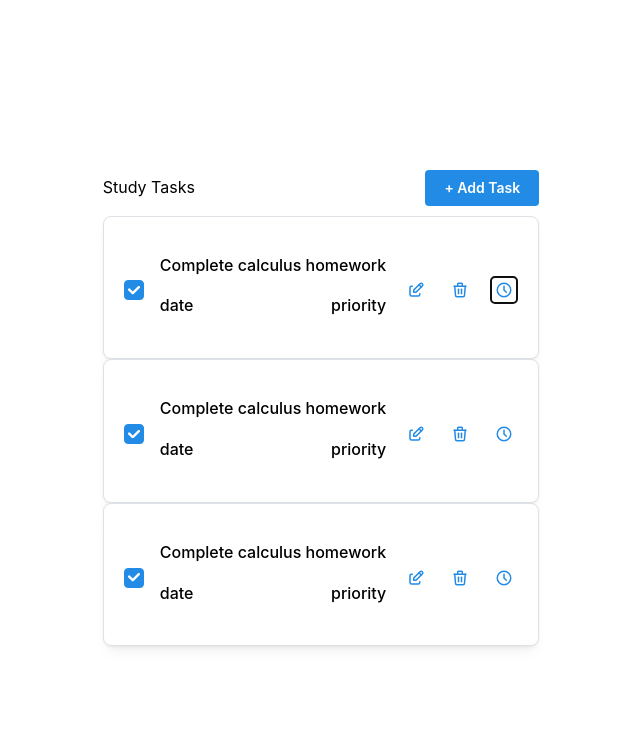
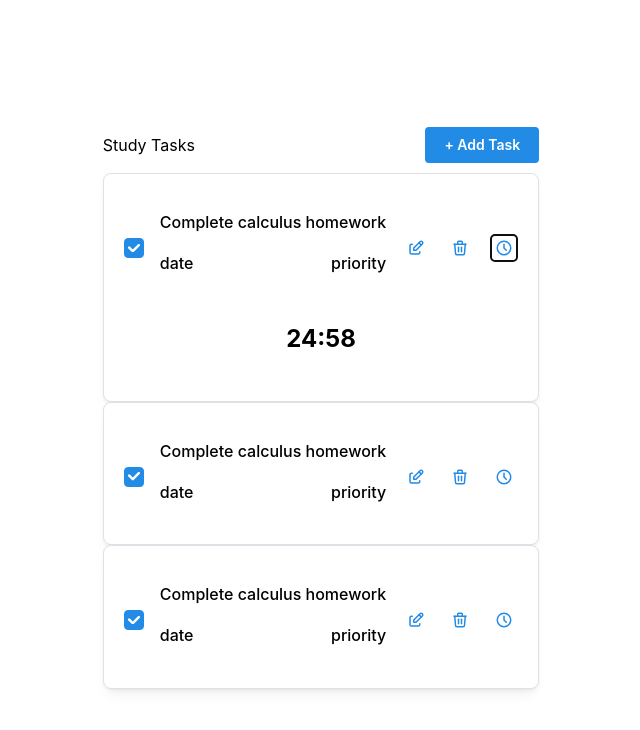
Before and after one commit to mishelld/study-buddy, a React (Vite) app in the folder study-buddy/: page / in a window 1280 px wide. Both pictures are taken after a click on the button 823 px from the left and 290 px from the top of the page. Shown: the top 730 px of the page, without its empty margins (319-959 px from the left). Built offline with nearby package versions, Linux system fonts and the light colour scheme.

Commit message:
Basic Timer CountDown created when clicking on Timer button

```diff
--- a/study-buddy/src/components/Task.jsx
+++ b/study-buddy/src/components/Task.jsx
@@ -1,8 +1,13 @@
 import { Card, Text, Group, Flex, Checkbox } from "@mantine/core";
 import { IconTrash, IconEdit, IconClock } from "@tabler/icons-react";
 import { ActionIcon } from "@mantine/core";
+import Timer from "./Timer/Timer";
+import { useState } from "react";
+
 
 function Task() {
+  const [showTimer, setShowTimer] = useState(false);
+
   return (
     <Card shadow="sm" padding="lg" radius="md" withBorder>
       <Flex gap="md">
@@ -25,11 +30,15 @@ function Task() {
           <ActionIcon variant="subtle">
             <IconTrash size={18} />
           </ActionIcon>
-          <ActionIcon variant="subtle">
+          {/* <ActionIcon variant="subtle">
+            <IconClock size={18} />
+          </ActionIcon> */}
+          <ActionIcon variant="subtle" onClick={() => setShowTimer((prev) => !prev)}>
             <IconClock size={18} />
           </ActionIcon>
         </Group>
       </Flex>
+      {showTimer && <Timer />}
     </Card>
   );
 }
--- /dev/null
+++ b/study-buddy/src/components/Timer/Timer.jsx
@@ -0,0 +1,36 @@
+import { useState, useEffect } from "react";
+
+
+
+function formatTime(seconds) {
+    const mins = Math.floor(seconds / 60);
+    const secs = seconds % 60;
+
+    const mm = mins < 10 ? "0" + mins : "" + mins;
+    const ss = secs < 10 ? "0" + secs : "" + secs;
+
+    return mm + ":" + ss;
+}
+
+export default function Timer() {
+    const [timeLeft, setTimeLeft] = useState(25 * 60); // 25 minutes is pomedro classic timer length
+
+    useEffect(() => {
+        const intervalId = setInterval(() => {
+            setTimeLeft((prev) => {
+                if (prev <= 0) return 0;
+                return prev - 1;
+            });
+        }, 1000);
+
+        return () => clearInterval(intervalId);
+    }, []);
+
+    return (
+        <div>
+            <p style={{ fontWeight: "bold", fontSize: 24 }}>
+                {formatTime(timeLeft)}
+            </p>
+        </div>
+    );
+}
```
Also changed, not shown: study-buddy/src/components/Timer/Timer.css (added), 1 other file (tests, documents, lock files or other folders).
